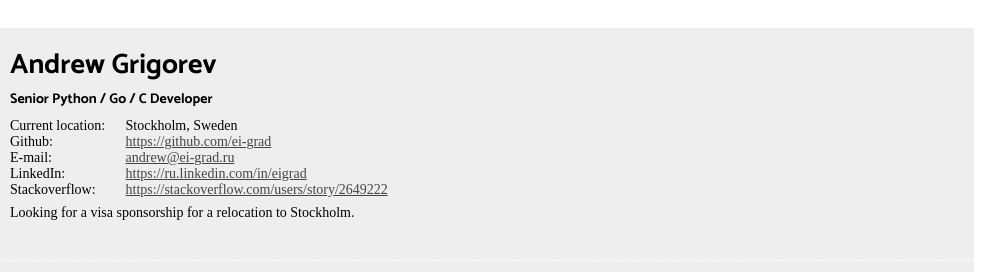
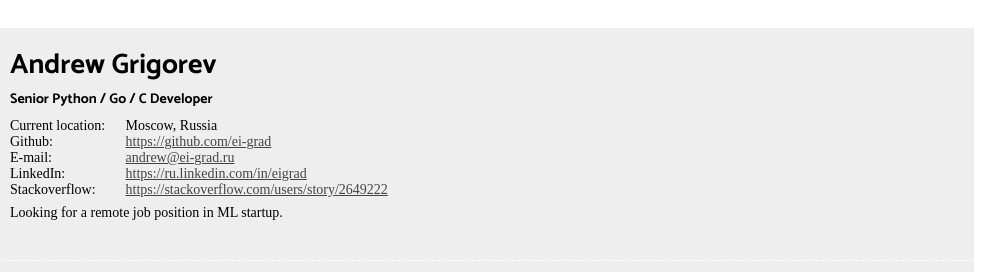
Before and after one commit to ei-grad/ei-grad.ru, a plain HTML site: page index.html in a window 1280 px wide. Shown: the top 272 px of the page, 278-1280 px from the left. Drawn offline with Linux system fonts and the light colour scheme; a web font is replaced by a local one.

Commit message:
Update location and summary

```diff
--- a/index.html
+++ b/index.html
@@ -109,7 +109,7 @@
       <p class="current-role">Senior Python / Go / C Developer</p>
       <dl class="contacts">
         <dt>Current location:</dt>
-        <dd>Stockholm, Sweden</dd>
+        <dd>Moscow, Russia</dd>
         <dt>Github:</dt>
         <dd><a href="https://github.com/ei-grad">https://github.com/ei-grad</a></dd>
         <dt>E-mail:</dt>
@@ -120,7 +120,7 @@
         <dd><a href="https://stackoverflow.com/users/story/2649222">https://stackoverflow.com/users/story/2649222</a></dd>
       </dl>
       <div class="summary">
-        Looking for a visa sponsorship for a relocation to Stockholm.
+        Looking for a remote job position in ML startup.
       </div>
       <div class="skills">
         <div>
```
